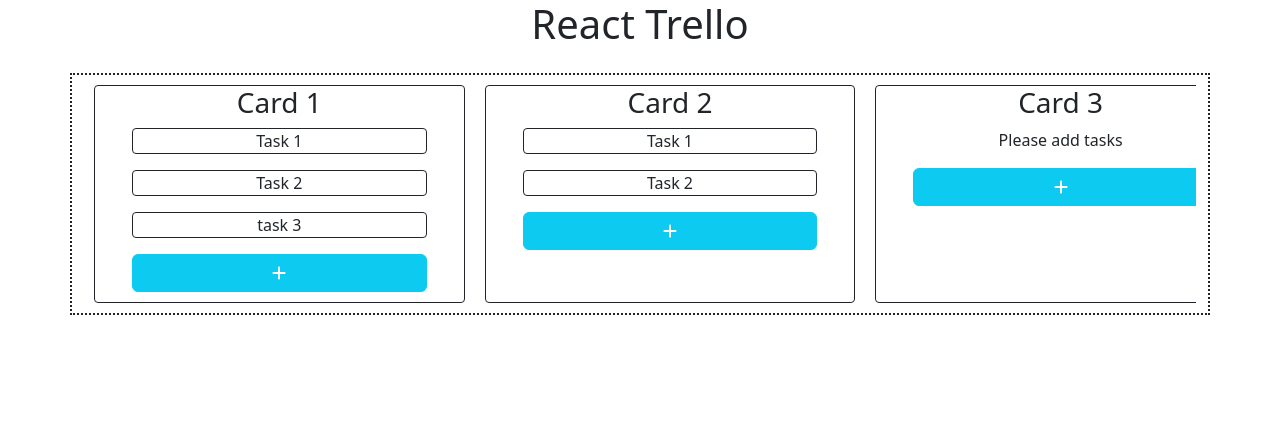
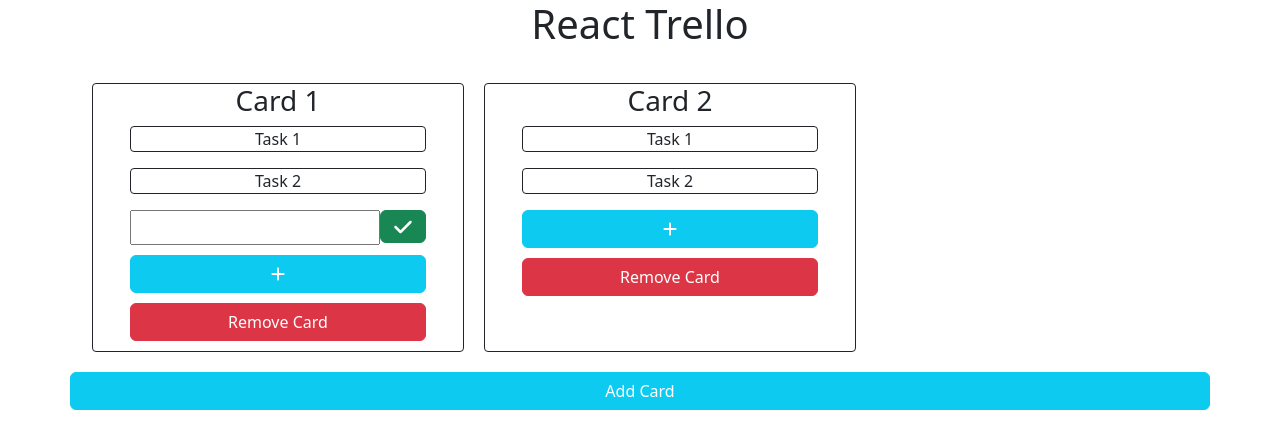
Before and after one commit to Jaysojitra13/react-trello, a React (Create React App) app: page / in a window 1280 px wide. Both pictures are taken after a click on the button 279 px from the left and 230 px from the top of the page. Shown: the top 448 px of the page. Built offline with nearby package versions, Linux system fonts and the light colour scheme.

Commit message:
Card: add, remove Task: Add dynamically

```diff
--- a/src/App.css
+++ b/src/App.css
@@ -43,9 +43,9 @@
   overflow: auto;
 }
 
-.container {
+/* .container {
   border: 2px dotted;
-}
+} */
 
 .tasklist {
   width: 80%;
@@ -56,3 +56,42 @@
   width: 100%;
   margin-bottom: 10px;
 }
+
+.input-edit-add {
+  margin-bottom: 10px;
+  width: 100%;
+  height: 35px;
+}
+
+.saveIcon {
+  height: 20px;
+  width: 20px;
+  /* position: relative;
+  bottom: 5px;
+  right: 5px; */
+}
+
+.saveButton {
+  height: 33px;
+  /* width: 36px; */
+  /* position: relative;
+  right: 21px; */
+}
+
+.task-add {
+  display: flex;
+}
+
+.overflow-wrap-break {
+  overflow-wrap: break-word;
+}
+
+.addCardButton {
+  margin-top: 10px !important;
+  color: white !important;
+}
+
+.cardHeader {
+  display: inline-flex;
+  width: 100%;
+}
--- a/src/components/Card.js
+++ b/src/components/Card.js
@@ -1,26 +1,54 @@
-import React from 'react'
+import React, {useState} from 'react'
 import '../App.css';
 import { FontAwesomeIcon } from "@fortawesome/react-fontawesome";
-import { faPlus } from '@fortawesome/free-solid-svg-icons'
+import { faPlus, faCheck, faClose } from '@fortawesome/free-solid-svg-icons'
 
-function Card({ cardId, cardTitle, tasks, addTask }) {
+function Card({ cardId, cardTitle, tasks, addTask, saveTask, removeCard }) {
+  const [input, setInput] = useState('');
+
+  const handleChange = e => {
+    setInput(e.target.value);
+  };
+
   return (
     <div className="col-md-4 border-solid border-radius ml-10">
       <h3>{cardTitle}</h3>
       <div className="tasklist">
         {
           tasks.length ?
-            tasks.map((t) => (
-              <p
-                className="border-solid border-radius"
-                key={t.id}
-              >
-                {t.title}
-              </p>
-            ))
+            tasks.map((t) => {
+              if (t.isEdit) {
+                return (
+                  <div className='task-add'>
+                    <input
+                      className='input-edit-add'
+                      type="text"
+                      name="text"
+                      key={t.id}
+                      onChange={handleChange}
+                    ></input>
+                    <button
+                      className='btn btn-success saveButton'
+                      onClick={() => saveTask(cardId, input, t.id)}
+                    >
+                      <FontAwesomeIcon className='saveIcon' icon={faCheck} color="white"/>
+                    </button>
+                  </div>
+                )
+                // <p className="border-solid border-radius">Hello</p>
+              } else {
+                return (
+                  <p
+                    className="border-solid border-radius overflow-wrap-break"
+                    key={t.id}
+                  >
+                    {t.title}
+                  </p>
+                )
+              }
+            })
             :
-            <p>Please add tasks</p>
-
+            <p>No tasks</p>
         }
         <div className='plusButton'>
           <button
@@ -29,6 +57,9 @@ function Card({ cardId, cardTitle, tasks, addTask }) {
           >
             <FontAwesomeIcon icon={faPlus} color="white" />
           </button>
+          <button className='btn btn-danger' onClick={() => removeCard(cardId)}>
+            Remove Card
+          </button>
         </div>
       </div>
     </div>
--- a/src/components/Cards.js
+++ b/src/components/Cards.js
@@ -3,8 +3,11 @@ import { useSelector, useDispatch } from 'react-redux'
 import { store } from '../store/store';
 import '../App.css';
 import Card from './Card';
-import { AddTask } from '../store/actions/rootAction';
+import { AddTask, SaveTask, AddCard, RemoveCard } from '../store/actions/rootAction';
 import rootReducer, { initialState } from '../store/reducers/rootReducer';
+import { FontAwesomeIcon } from "@fortawesome/react-fontawesome";
+import { faPlus } from '@fortawesome/free-solid-svg-icons'
+
 function Cards() {
   let trello = useSelector((state) => state.trello);
 
@@ -16,8 +19,21 @@ function Cards() {
       dispatch({...AddTask(), cardId, title: 'Task 3' });
   }
 
+  function saveTask(cardId, input, taskId) {
+    dispatch({...SaveTask(), cardId, title: input, taskId });
+  }
+
+  function addCard() {
+    dispatch({...AddCard()});
+  }
+
+  function removeCard(cardId) {
+    dispatch({...RemoveCard(), cardId});
+  }
+
   return (
     <div className='container'>
+      <div className='row'>
             {
               trello?.length ? (
                 <div className="cards">
@@ -29,6 +45,8 @@ function Cards() {
                         cardTitle={tObj.cardTitle}
                         tasks={tObj.tasks}
                         addTask={addTask}
+                        saveTask={saveTask}
+                        removeCard={removeCard}
                       />
                     ))
                   }
@@ -37,7 +55,13 @@ function Cards() {
                 <h1>No card found</h1>
               )
             }
-
+          <button
+            className='btn btn-info addCardButton'
+            onClick={addCard}
+          >
+            Add Card
+          </button>
+      </div>
     </div>
   )
 }
--- a/src/store/actions/rootAction.js
+++ b/src/store/actions/rootAction.js
@@ -3,3 +3,21 @@ export const AddTask = () => {
     type: 'add_task'
   }
 }
+
+export const SaveTask = () => {
+  return {
+    type: 'save_task'
+  }
+}
+
+export const AddCard = () => {
+  return {
+    type: 'add_card'
+  }
+}
+
+export const RemoveCard = () => {
+  return {
+    type: 'remove_card'
+  }
+}
--- a/src/store/reducers/rootReducer.js
+++ b/src/store/reducers/rootReducer.js
@@ -8,13 +8,13 @@ export const initialState = {
           id: 1,
           title: "Task 1",
           color: "#9b00fa",
-          priority: "p1",
+          isEdit: 0
         },
         {
           id: 2,
           title: "Task 2",
           color: "#9b00fa",
-          priority: "p2"
+          isEdit: 0
         }
       ]
     },
@@ -26,52 +26,79 @@ export const initialState = {
           id: 1,
           title: "Task 1",
           color: "#9b00fa",
-          priority: "p1"
+          isEdit: 0
         },
         {
           id: 2,
           title: "Task 2",
           color: "#9b00fa",
-          priority: "p2"
+          isEdit: 0
         }
       ]
     },
-    {
-      cardId: 3,
-      cardTitle: "Card 3",
-      tasks: []
-    },
+    // {
+    //   cardId: 3,
+    //   cardTitle: "Card 3",
+    //   tasks: []
+    // },
   ]
 }
 
 const rootReducer = (state = initialState, action) => {
   switch(action.type) {
     case 'add_task':
-      console.log("In reduz ", action);
       for (let card of state.trello) {
         if (card.cardId === action.cardId) {
-          console.log("In reduz ", card.tasks);
           card.tasks.push({
             id: card.tasks.length + 1,
-            title: "task 3",
+            title: "",
             color: "#9b00fa",
+            isEdit: 1
           })
-          console.log("In reduz ", card.tasks);
         }
       }
-
-      // const cardFound = state.trello.find(t => t.cardId === action.cardId);
-      // if (cardFound) {
-      //   cardFound.tasks.push({
-      //     id: cardFound.tasks.length + 1,
-      //     title: "task 3",
-      //     color: "#9b00fa",
-      //   })
-      // }
       return {
         ...state,
         trello: state.trello
       }
+
+    case 'save_task':
+      if (action.title) {
+        for (let card of state.trello) {
+          if (card.cardId === action.cardId) {
+            let taskIndex = card.tasks.findIndex(t => t.id === action.taskId);
+            console.log("taskINdex ", taskIndex, action.title);
+            if (taskIndex !== -1) {
+              card.tasks[taskIndex].title = action.title;
+              card.tasks[taskIndex].isEdit = 0;
+            }
+          }
+        }
+      }
+      return {
+        ...state,
+        trello: state.trello
+      }
+
+    case 'add_card':
+      state.trello.push({
+        cardId: state.trello.length + 1,
+        cardTitle: 'New Card',
+        tasks: []
+      });
+      return {
+        ...state
+      }
+
+    case 'remove_card':
+      const foundCardIndex = state.trello.findIndex(c => c.cardId === action.cardId);
+      if (foundCardIndex !== -1) {
+        state.trello.splice(foundCardIndex, 1);
+      }
+      return {
+        ...state
+      }
+
     default:
       return state
   }
```
Lines whose indentation alone changed are shown as unchanged.
